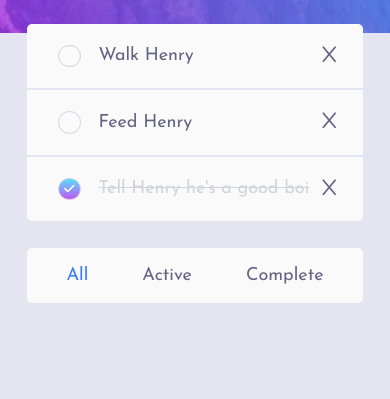
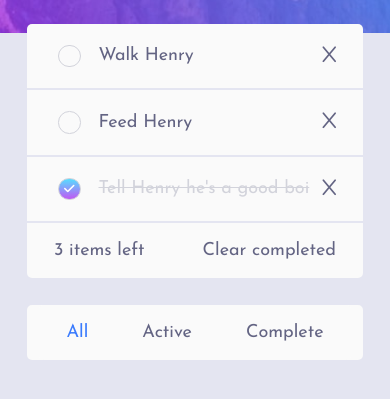
Before and after one commit to Beebops/no-framework-todo-app, a plain HTML site: page index.html in a window 390 px wide. Shown: the part 175-574 px from the top of the page. Drawn offline with Linux system fonts and the light colour scheme.

Commit message:
completed mobile version light mode

```diff
--- a/index.html
+++ b/index.html
@@ -105,6 +105,10 @@
           </div>
           <button class="delete-btn"><i class="fa-solid fa-x"></i></button>
         </li>
+        <li class="todo-item-li">
+          <p>3 items left</p>
+          <button class="clear-completed-btn">Clear completed</button>
+        </li>
       </ul>
 
       <!-- <div class="todo-input-container">
--- a/styles.css
+++ b/styles.css
@@ -71,6 +71,10 @@ header {
 h1 {
   color: var(--color-todo-h1);
   letter-spacing: 0.75rem;
+}
+
+p {
+  margin: 0;
 }
 
 form {
@@ -217,6 +221,10 @@ input[type='checkbox']:checked:after {
   text-decoration-line: line-through;
 }
 
+.clear-completed-btn:hover {
+  color: var(--color-text-active);
+}
+
 /* delete button */
 .fa-x {
   font-weight: 500;
```
